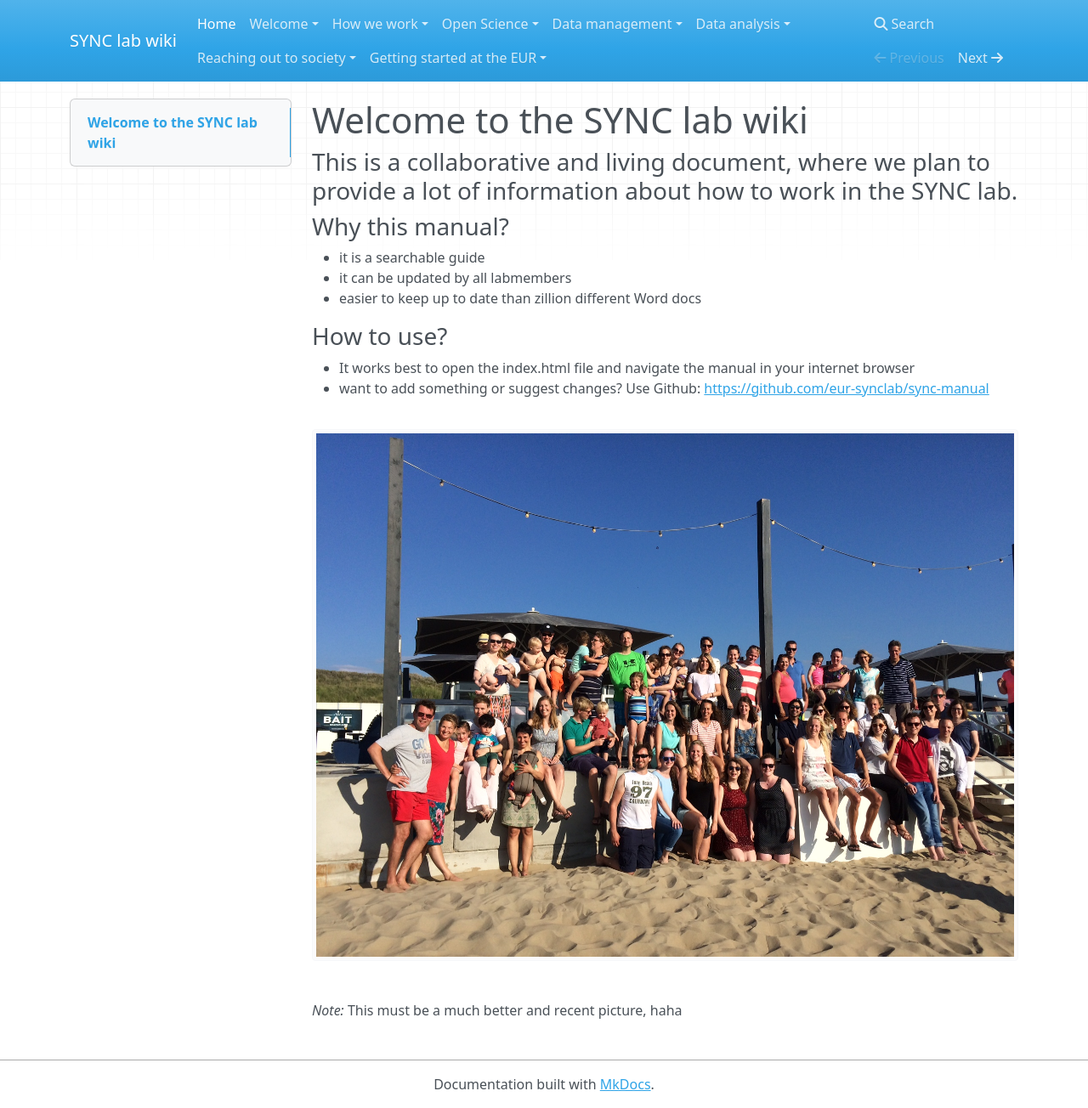
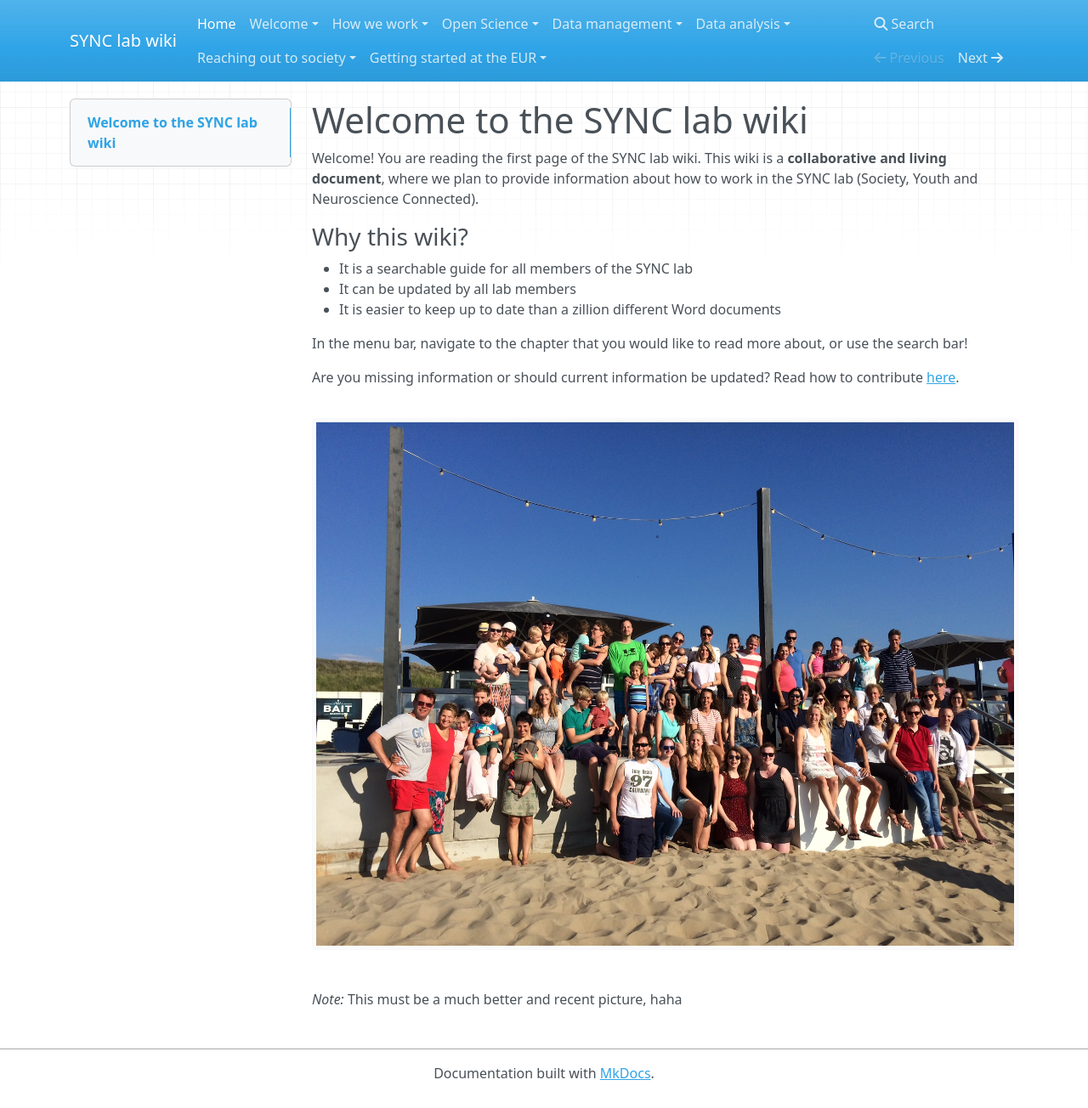
Before and after one commit to eur-synclab/eur-synclab.github.io, an MkDocs documentation site: the page built from docs/index.md, in a window 1280 px wide and 1304 px high. Shown: the whole window at 85% size. Built offline with MkDocs 1.6.1, drawn with Linux system fonts in a browser that asks for light colours; nearby versions of some CDN libraries.

Commit message:
Update index text

```diff
--- a/docs/index.md
+++ b/docs/index.md
@@ -1,15 +1,24 @@
 # Welcome to the SYNC lab wiki
 
-### This is a collaborative and living document, where we plan to provide a lot of information about how to work in the SYNC lab.
 
-### Why this manual?
-- it is a searchable guide
-- it can be updated by all labmembers
-- easier to keep up to date than zillion different Word docs
 
-### How to use?
-- It works best to open the index.html file and navigate the manual in your internet browser
-- want to add something or suggest changes? Use Github: [ https://github.com/eur-synclab/sync-manual](https://github.com/eur-synclab/sync-manual)
+Welcome! You are reading the first page of the SYNC lab wiki. This wiki is a **collaborative and living document**, where we plan to provide information about how to work in the SYNC lab (Society, Youth and Neuroscience Connected).
+
+
+
+### Why this wiki?
+
+- It is a searchable guide for all members of the SYNC lab
+- It can be updated by all lab members
+- It is easier to keep up to date than a zillion different Word documents
+
+
+
+In the menu bar, navigate to the chapter that you would like to read more about, or use the search bar!
+
+Are you missing information or should current information be updated? Read how to contribute [here](../welcome/contribute.md).
+
+
 
 
 ![picture](./img/B&D BBQ 2017.jpg)
```
